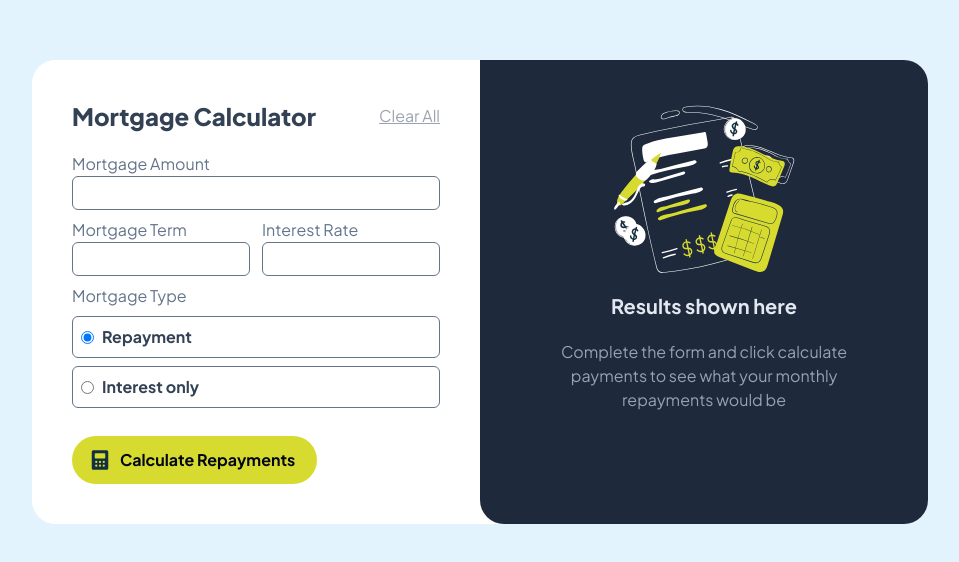
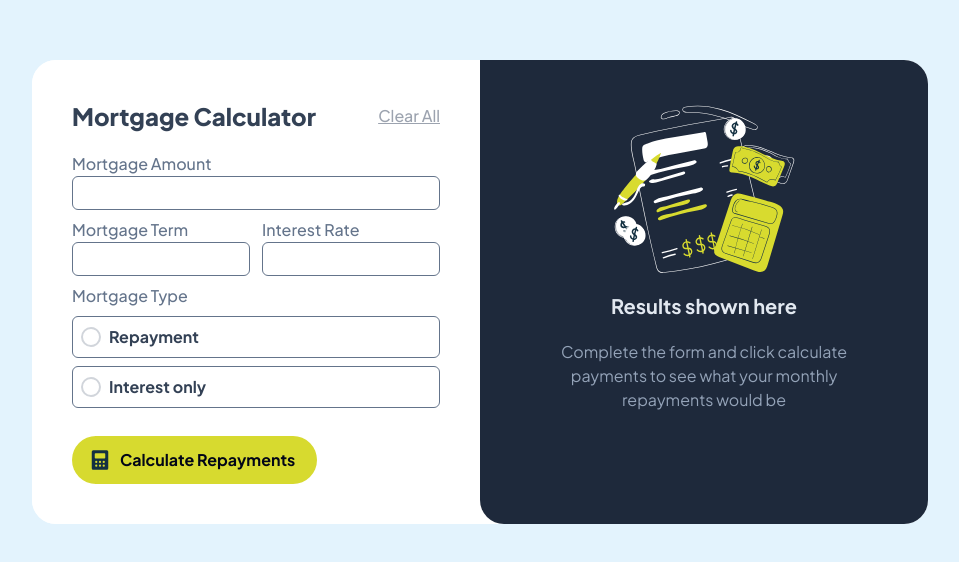
Before and after one commit to anywhereeanytime/mortgage-payment-calculator, a React (Vite) app: page / in a window 1280 px wide. Shown: the part 108-670 px from the top of the page, without its empty margins (160-1119 px from the left). Built offline with nearby package versions, Linux system fonts and the light colour scheme.

Commit message:
modified inputs

```diff
--- a/src/FormContainer.jsx
+++ b/src/FormContainer.jsx
@@ -8,7 +8,7 @@ const FormContainer = () => {
     amount: "",
     term: "",
     interestRate: "",
-    mortgageType: "repayment",
+    mortgageType: "",
   });
 
   const dispatch = useDispatch();
@@ -26,7 +26,7 @@ const FormContainer = () => {
       amount: "",
       term: "",
       interestRate: "",
-      mortgageType: "repayment",
+      mortgageType: "",
     });
   };
 
@@ -76,7 +76,7 @@ const FormContainer = () => {
         </h2>
         <button
           type="button"
-          className="text-gray-400 underline text-decoration-skip"
+          className="text-gray-400 font-medium hover:text-slate-600 underline text-decoration-skip"
           onClick={() => {
             resetForm(); // Сбрасываем форму
             dispatch(clearResult()); // Очищаем результат
@@ -85,7 +85,7 @@ const FormContainer = () => {
           Clear All
         </button>
       </div>
-      <form onSubmit={handleSubmit} className="flex flex-col gap-2">
+      <form onSubmit={handleSubmit} className="flex flex-col gap-2 font-medium">
         <div className="flex flex-col">
           <label htmlFor="amount">Mortgage Amount</label>
           <input
@@ -127,7 +127,7 @@ const FormContainer = () => {
 
         <div className="mb-3">
           <label className="mb-2 block">Mortgage Type</label>
-          <div className="cursor-pointer border border-slate-500 rounded-md p-2 mb-2 hover:bg-primary-lime hover:bg-opacity-20">
+          <div className="cursor-pointer border border-slate-500 rounded-md p-2 mb-2 hover:border-primary-lime">
             <label
               htmlFor="repayment"
               className="flex items-center cursor-pointer"
@@ -144,7 +144,7 @@ const FormContainer = () => {
               <span className="ml-2 font-bold text-slate-700">Repayment</span>
             </label>
           </div>
-          <div className="cursor-pointer border border-slate-500 rounded-md p-2 mb-2 hover:bg-primary-lime hover:bg-opacity-20">
+          <div className="cursor-pointer border border-slate-500 rounded-md p-2 mb-2 hover:border-primary-lime">
             <label
               htmlFor="interestOnly"
               className="flex items-center cursor-pointer w-full"
@@ -165,7 +165,7 @@ const FormContainer = () => {
           </div>
         </div>
         <button
-          className="bg-primary-lime text-slate-950 font-bold px-4 py-3 flex gap-2 rounded-3xl w-2/3"
+          className="bg-primary-lime text-slate-950 font-bold px-4 py-3 flex gap-2 rounded-3xl w-2/3 hover:bg-primary-lime hover:bg-opacity-70"
           type="submit"
         >
           <img src={iconCalculator} alt="" />
--- a/src/index.css
+++ b/src/index.css
@@ -8,24 +8,41 @@ body {
   background: hsl(202, 86%, 94%);
 }
 
-.input-container {
-  position: relative;
-  display: flex;
-  align-items: center;
-  border: 1px solid #ddd; /* Подходящий цвет для границы */
-  border-radius: 0.375rem; /* Радиус для закругления */
+/* Для скрытия спиннеров на инпутах в Firefox и Chrome */
+input[type="number"]::-webkit-inner-spin-button,
+input[type="number"]::-webkit-outer-spin-button {
+  -webkit-appearance: none;
+  margin: 0;
 }
 
-.input-container input {
-  padding-left: 2.5rem; /* Отступ слева для текста */
-  border: none; /* Убираем границу для инпута */
-  border-radius: 0.375rem; /* Устанавливаем радиус закругления */
+/* Основной стиль радио-кнопок */
+input[type="radio"] {
+  appearance: none; /* Убирает стандартный вид радио-кнопок */
+  -webkit-appearance: none;
+  -moz-appearance: none;
+  width: 20px;
+  height: 20px;
+  border-radius: 50%;
+  border: 2px solid #d1d5db; /* Цвет бордера по умолчанию */
+  outline: none;
+  cursor: pointer;
+  position: relative;
 }
 
-.input-container .dollar-sign {
-  position: absolute; /* Отступ от левого края */
-  background-color: hsl(202, 86%, 94%); /* Голубой фон */
-  color: hsl(200, 24%, 40%);
-  padding: 0.25rem 0.5rem; /* Отступы для значка */ /* Закругление фона */
-  font-size: 1rem; /* Размер шрифта для значка */
+/* Стиль для выбранной радио-кнопки */
+input[type="radio"]:checked {
+  border: 2px solid hsl(61, 70%, 52%); /* Цвет бордера при выборе */
 }
+
+/* Стиль для выбранной радио-кнопки */
+input[type="radio"]:checked::before {
+  content: "";
+  position: absolute;
+  top: 50%;
+  left: 50%;
+  width: 12px;
+  height: 12px;
+  border-radius: 50%;
+  background-color: hsl(61, 70%, 52%); /* Цвет при выборе */
+  transform: translate(-50%, -50%);
+}
```
